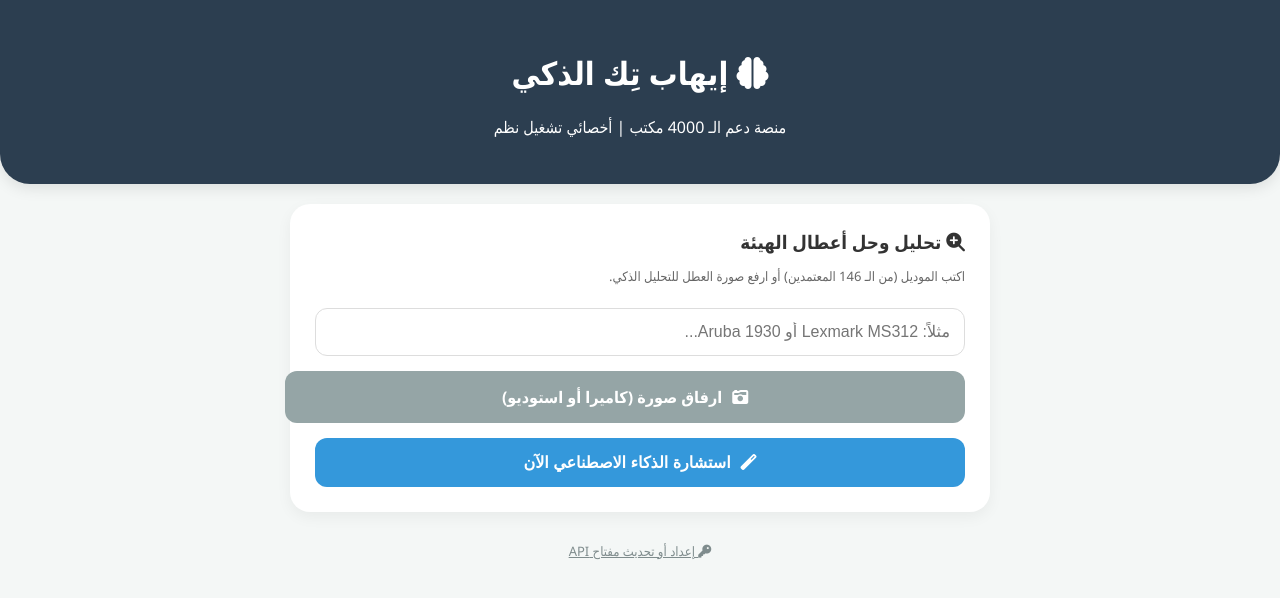
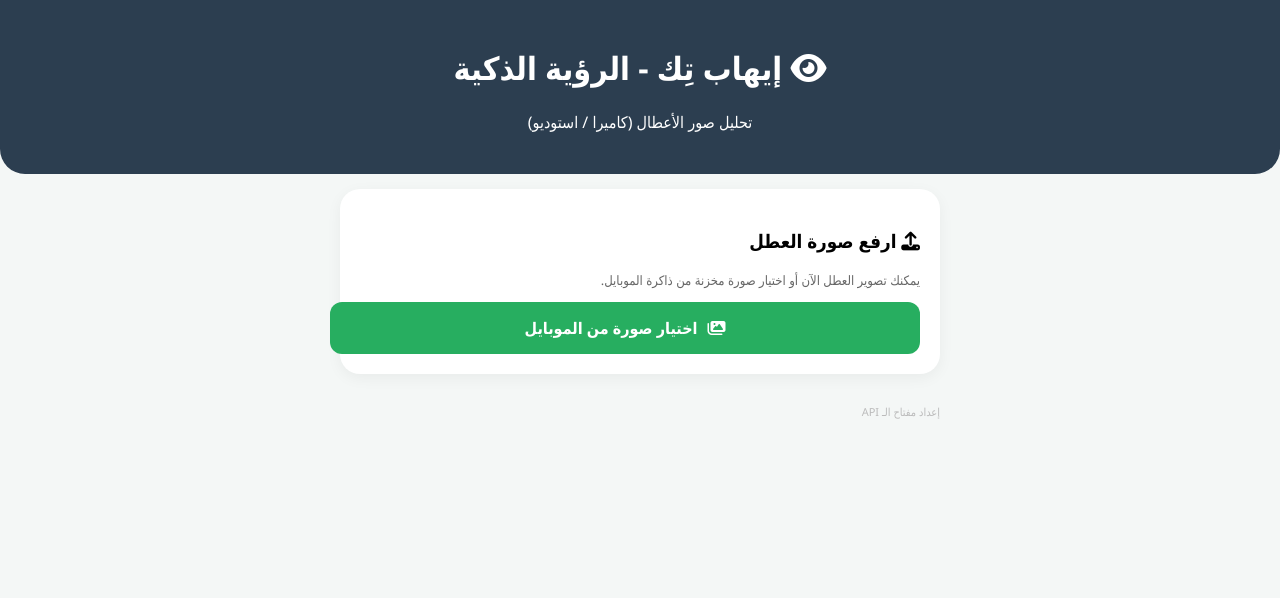
Before and after one commit to ehab20252025/tech-support, a plain HTML site: page index.html in a window 1280 px wide. Drawn offline with Linux system fonts and the light colour scheme.

Commit message:
Update index.html

```diff
--- a/index.html
+++ b/index.html
@@ -3,129 +3,105 @@
 <head>
     <meta charset="UTF-8">
     <meta name="viewport" content="width=device-width, initial-scale=1.0">
-    <title>إيهاب تِك AI | مساعد أخصائي النظم</title>
+    <title>إيهاب تِك AI | محلل الصور الفني</title>
     <link rel="stylesheet" href="https://cdnjs.cloudflare.com/ajax/libs/font-awesome/6.4.0/css/all.min.css">
     <style>
-        :root { --primary: #2c3e50; --accent: #3498db; --bg: #f4f7f6; --success: #27ae60; }
-        body { font-family: 'Segoe UI', Tahoma, sans-serif; background: var(--bg); margin: 0; padding: 0; color: #333; }
-        .header { background: var(--primary); color: white; padding: 30px 20px; text-align: center; border-radius: 0 0 30px 30px; box-shadow: 0 4px 15px rgba(0,0,0,0.1); }
-        .container { padding: 20px; max-width: 700px; margin: auto; }
-        .card { background: white; padding: 25px; border-radius: 20px; box-shadow: 0 5px 15px rgba(0,0,0,0.05); margin-bottom: 20px; position: relative; }
-        .input-item { width: 100%; padding: 14px; margin-top: 10px; border: 1px solid #ddd; border-radius: 12px; box-sizing: border-box; font-size: 16px; outline: none; }
-        .btn { background: var(--accent); color: white; border: none; padding: 15px; border-radius: 12px; width: 100%; cursor: pointer; font-weight: bold; font-size: 16px; display: flex; align-items: center; justify-content: center; gap: 10px; transition: 0.3s; margin-top: 15px; }
-        .btn:active { transform: scale(0.98); }
-        .btn-upload { background: #95a5a6; }
-        #aiResponse { background: #f0f7ff; padding: 20px; border-radius: 15px; margin-top: 20px; display: none; border-right: 6px solid var(--accent); line-height: 1.8; font-size: 15px; white-space: pre-wrap; }
-        .loader { display: none; text-align: center; margin: 20px 0; color: var(--accent); font-weight: bold; }
-        .config-link { text-align: center; margin-top: 30px; font-size: 13px; color: #7f8c8d; text-decoration: underline; cursor: pointer; }
-        #previewImg { width: 100%; border-radius: 12px; margin-top: 15px; display: none; border: 1px solid #eee; }
+        :root { --primary: #2c3e50; --accent: #3498db; --bg: #f4f7f6; }
+        body { font-family: 'Segoe UI', Tahoma, sans-serif; background: var(--bg); margin: 0; padding: 0; }
+        .header { background: var(--primary); color: white; padding: 25px; text-align: center; border-radius: 0 0 25px 25px; }
+        .container { padding: 15px; max-width: 600px; margin: auto; }
+        .card { background: white; padding: 20px; border-radius: 20px; box-shadow: 0 4px 15px rgba(0,0,0,0.05); }
+        .btn { background: var(--accent); color: white; border: none; padding: 15px; border-radius: 12px; width: 100%; cursor: pointer; font-weight: bold; display: flex; align-items: center; justify-content: center; gap: 10px; margin-top: 10px; }
+        #preview { width: 100%; border-radius: 12px; display: none; margin-top: 15px; border: 2px solid #ddd; }
+        #response { background: #fff; padding: 20px; border-radius: 15px; margin-top: 20px; display: none; text-align: right; line-height: 1.8; border-right: 6px solid var(--accent); white-space: pre-wrap; }
+        .loader { display: none; margin: 20px 0; color: var(--accent); font-weight: bold; }
     </style>
 </head>
 <body>
 
 <div class="header">
-    <h1><i class="fas fa-brain"></i> إيهاب تِك الذكي</h1>
-    <p>منصة دعم الـ 4000 مكتب | أخصائي تشغيل نظم</p>
+    <h1><i class="fas fa-eye"></i> إيهاب تِك - الرؤية الذكية</h1>
+    <p>تحليل صور الأعطال (كاميرا / استوديو)</p>
 </div>
 
 <div class="container">
     <div class="card">
-        <h3 style="margin:0;"><i class="fas fa-search-plus"></i> تحليل وحل أعطال الهيئة</h3>
-        <p style="font-size:13px; color:#666;">اكتب الموديل (من الـ 146 المعتمدين) أو ارفع صورة العطل للتحليل الذكي.</p>
+        <h3><i class="fas fa-upload"></i> ارفع صورة العطل</h3>
+        <p style="font-size:13px; color:#666;">يمكنك تصوير العطل الآن أو اختيار صورة مخزنة من ذاكرة الموبايل.</p>
 
-        <input type="text" id="modelSearch" class="input-item" placeholder="مثلاً: Lexmark MS312 أو Aruba 1930...">
+        <label class="btn" style="background: #27ae60;">
+            <i class="fas fa-images"></i> اختيار صورة من الموبايل
+            <input type="file" id="imageInput" accept="image/*" hidden onchange="handleImage(this)">
+        </label>
 
-        <label class="btn btn-upload">
-            <i class="fas fa-camera-retro"></i> ارفاق صورة (كاميرا أو استوديو)
-            <input type="file" id="imageFile" accept="image/*" hidden onchange="previewFile(this)">
-        </label>
-        <img id="previewImg">
+        <img id="preview">
 
-        <button class="btn" id="askBtn" onclick="askAI()">
-            <i class="fas fa-magic"></i> استشارة الذكاء الاصطناعي الآن
+        <button id="analyzeBtn" class="btn" style="display:none; background:#e67e22;" onclick="analyzeWithAI()">
+            <i class="fas fa-robot"></i> ابدأ التحليل بالذكاء الاصطناعي
         </button>
 
-        <div class="loader" id="loader"><i class="fas fa-cog fa-spin"></i> جاري الاتصال بخبرة Gemini التقنية...</div>
-        <div id="aiResponse"></div>
+        <div class="loader" id="loader"><i class="fas fa-sync fa-spin"></i> جاري فحص الصورة واستخراج الحلول...</div>
     </div>
 
-    <div class="config-link" onclick="updateApiKey()">
-        <i class="fas fa-key"></i> إعداد أو تحديث مفتاح API
-    </div>
+    <div id="response"></div>
+    <p onclick="setApiKey()" style="font-size:11px; color:#bbb; margin-top:30px; cursor:pointer;">إعداد مفتاح الـ API</p>
 </div>
 
 <script>
-    // جلب المفتاح من التخزين المحلي للمتصفح
-    let API_KEY = localStorage.getItem('ehab_tech_key');
+    let API_KEY = localStorage.getItem('ehab_vision_key');
+    let base64Data = "";
 
-    function updateApiKey() {
-        const key = prompt("يرجى إدخال مفتاح Gemini API الخاص بك:");
-        if (key) {
-            localStorage.setItem('ehab_tech_key', key);
-            API_KEY = key;
-            alert("تم حفظ المفتاح بنجاح!");
-        }
+    function setApiKey() {
+        const key = prompt("أدخل مفتاح Gemini API الخاص بك:");
+        if(key) { localStorage.setItem('ehab_vision_key', key); API_KEY = key; alert("تم الحفظ!"); }
     }
 
-    function previewFile(input) {
+    function handleImage(input) {
         if (input.files && input.files[0]) {
             const reader = new FileReader();
-            reader.onload = e => {
-                const img = document.getElementById('previewImg');
-                img.src = e.target.result;
-                img.style.display = 'block';
+            reader.onload = function(e) {
+                base64Data = e.target.result.split(',')[1];
+                document.getElementById('preview').src = e.target.result;
+                document.getElementById('preview').style.display = 'block';
+                document.getElementById('analyzeBtn').style.display = 'flex';
             };
             reader.readAsDataURL(input.files[0]);
         }
     }
 
-    async function askAI() {
-        if (!API_KEY) {
-            updateApiKey();
-            return;
-        }
+    async function analyzeWithAI() {
+        if(!API_KEY) return setApiKey();
 
-        const model = document.getElementById('modelSearch').value;
-        const responseDiv = document.getElementById('aiResponse');
         const loader = document.getElementById('loader');
-
-        if (!model) return alert("يرجى كتابة اسم الموديل أولاً");
-
+        const responseDiv = document.getElementById('response');
         loader.style.display = 'block';
         responseDiv.style.display = 'none';
 
+        const payload = {
+            contents: [{
+                parts: [
+                    { text: "أنت أخصائي تشغيل نظم خبير. انظر لهذه الصورة جيداً، تعرف على الجهاز (طابعة، سويتش، أو جهاز كمبيوتر)، حدد العطل الظاهر (مثل رسالة خطأ أو لمبات تحذير)، وقدم الحل التقني 'الزتونة' بلهجة مصرية مهنية." },
+                    { inline_data: { mime_type: "image/jpeg", data: base64Data } }
+                ]
+            }]
+        };
+
         try {
-            // الرابط المحدث لحل مشكلة الـ 404
-            const url = `https://generativelanguage.googleapis.com/v1beta/models/gemini-1.5-flash-latest:generateContent?key=${API_KEY}`;
-
-            const promptText = `بصفتك أخصائي تشغيل نظم خبير، الموديل هو ${model}.
-            بناءً على قائمة الأجهزة المعتمدة في الهيئة، قدم لي:
-            1. أشهر 3 أعطال تقنية لهذا الجهاز.
-            2. حلول سريعة (الزتونة) لكل عطل.
-            اجعل الإجابة بلهجة مهنية مصرية واضحة ومختصرة.`;
-
-            const response = await fetch(url, {
+            // استخدام المسار الصحيح والمحدث لتجنب خطأ 404
+            const res = await fetch(`https://generativelanguage.googleapis.com/v1beta/models/gemini-1.5-flash-latest:generateContent?key=${API_KEY}`, {
                 method: "POST",
                 headers: { "Content-Type": "application/json" },
-                body: JSON.stringify({
-                    contents: [{ parts: [{ text: promptText }] }]
-                })
+                body: JSON.stringify(payload)
             });
 
-            const data = await response.json();
+            const data = await res.json();
+            if(data.error) throw new Error(data.error.message);
 
-            // معالجة الخطأ إذا لم تكن الإجابة ناجحة
-            if (data.error) {
-                throw new Error(data.error.message);
-            }
-
-            const resultText = data.candidates[0].content.parts[0].text;
-            responseDiv.innerHTML = "<strong>💡 توصيات ذكاء إيهاب تِك:</strong><br><br>" + resultText;
+            const aiText = data.candidates[0].content.parts[0].text;
+            responseDiv.innerHTML = "<strong>🔍 تحليل إيهاب تِك البصري:</strong><br><br>" + aiText;
             responseDiv.style.display = 'block';
-
-        } catch (error) {
-            alert("خطأ تقني: " + error.message);
-            console.error("Error details:", error);
+        } catch (err) {
+            alert("خطأ: " + err.message);
         } finally {
             loader.style.display = 'none';
         }
```
